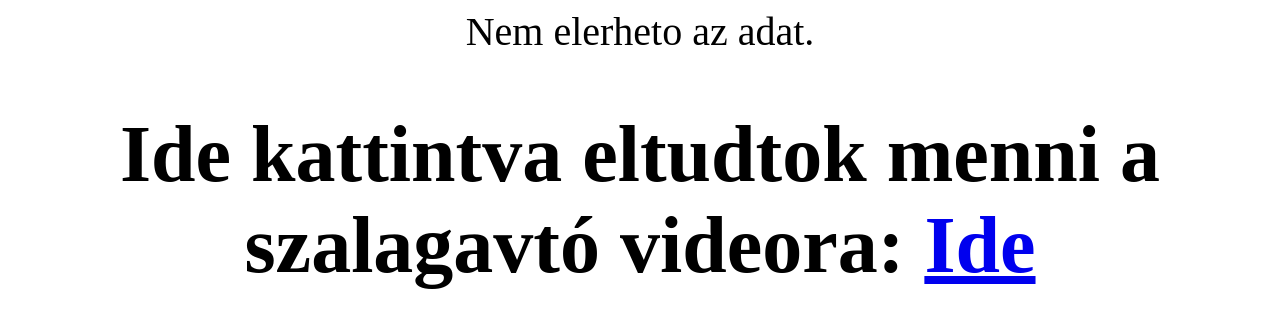
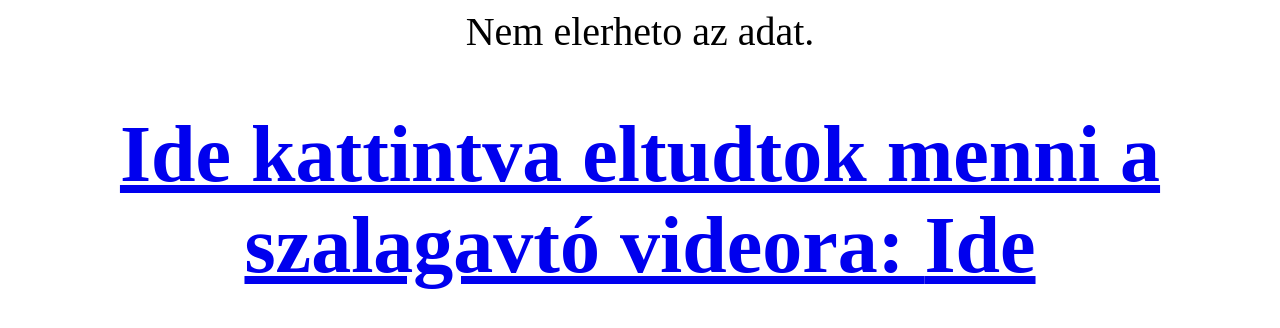
Before and after one commit to bivorzk/bivorzk.github.io, a website: page index.html in a window 1280 px wide. Drawn offline with Linux system fonts and the light colour scheme; no server answers.

Commit message:
Update index.html

```diff
--- a/index.html
+++ b/index.html
@@ -9,6 +9,6 @@
 </head>
 <body>
     <span id="raincheck">Tolt...</span>
-        <h1>Ide kattintva eltudtok menni a szalagavtó videora: <a href="https://drive.google.com/file/d/1_q-4LtcugaIp-TUJsaSbbsDCZFWv4rbf/view?usp=drive_link" target="_blank">Ide</a></h1>
+        <a href="https://drive.google.com/file/d/1_q-4LtcugaIp-TUJsaSbbsDCZFWv4rbf/view?usp=drive_link" target="_blank"><h1>Ide kattintva eltudtok menni a szalagavtó videora: </a> <a href="https://drive.google.com/file/d/1_q-4LtcugaIp-TUJsaSbbsDCZFWv4rbf/view?usp=drive_link" target="_blank">Ide</a></h1>
 </body>
 </html>
```
